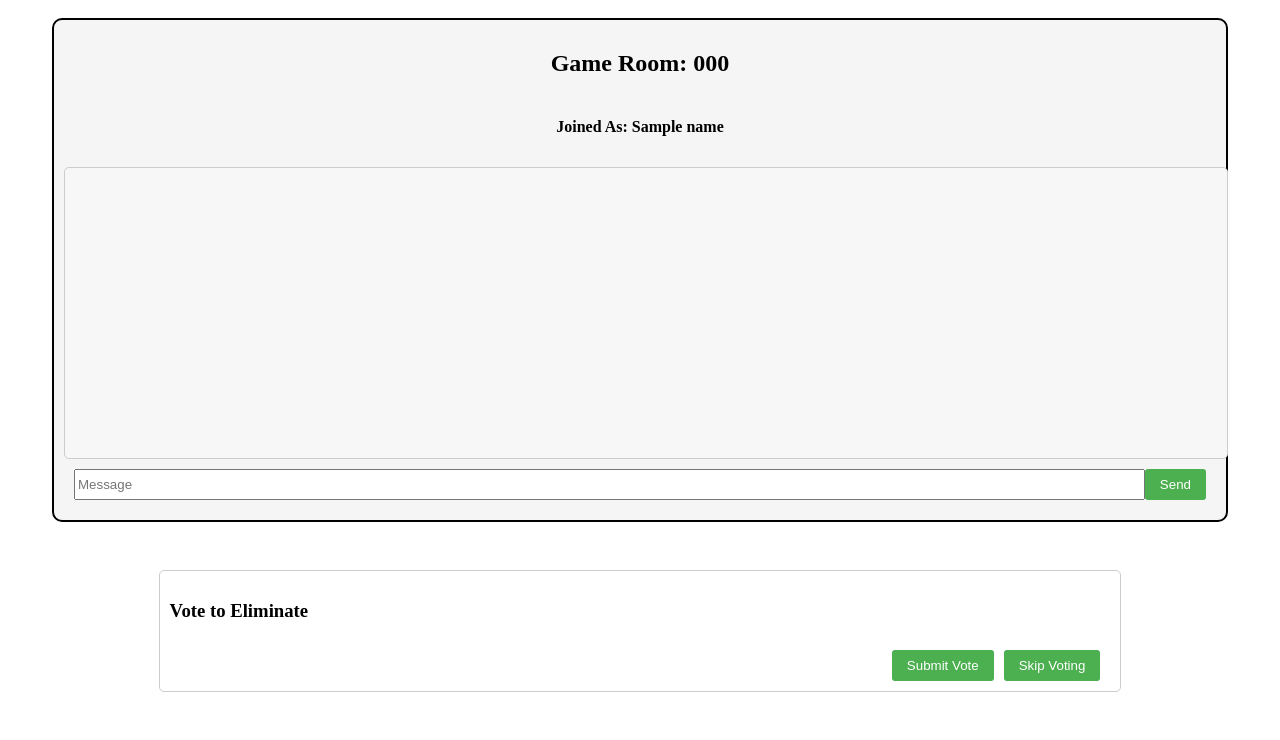
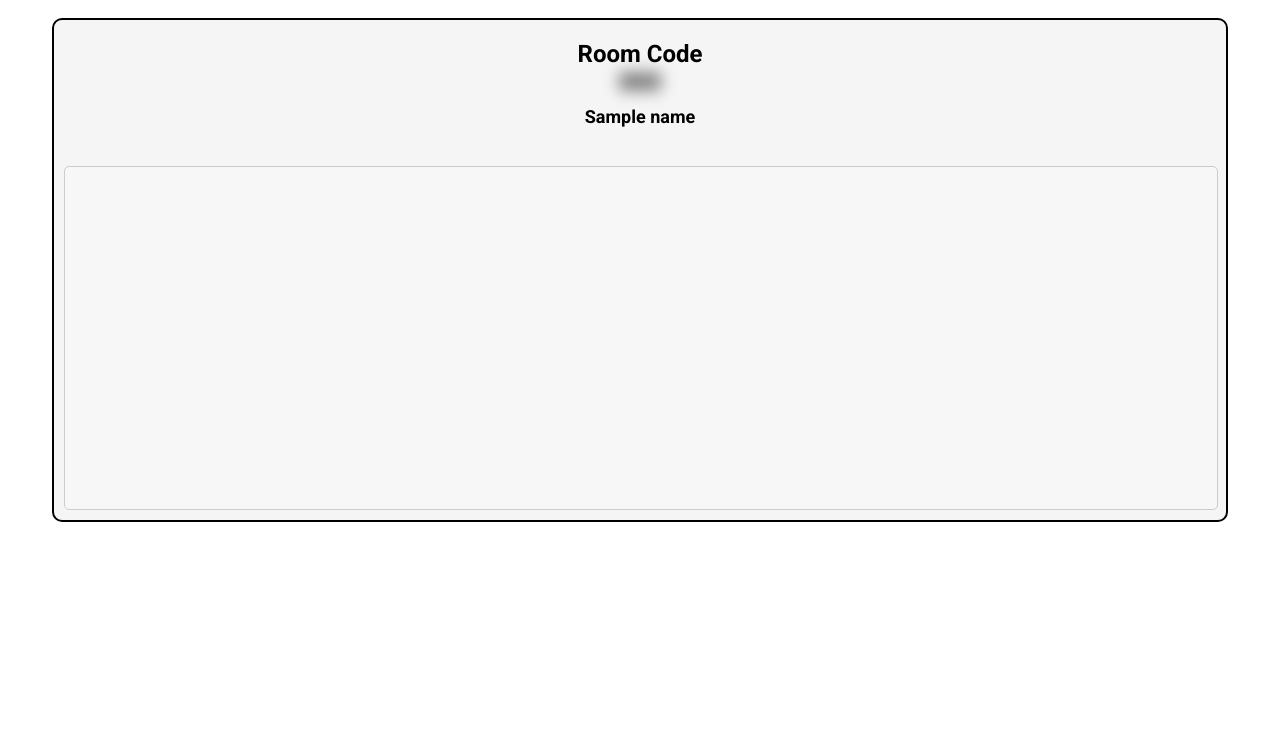
Before and after one commit to Dericktan/undercover-game, a Flask app: template templates/room.html in a window 1280 px wide. Shown: the top 740 px of the page. Run offline with Flask 3, Linux system fonts and the light colour scheme; the template is opened without the code that fills it: most values are stand-ins (such as "Sample title", 1, 10 or a date in 2020); some libraries are stand-ins or nearby versions.

Commit message:
Styling and UI fixes

```diff
--- a/static/css/style.css
+++ b/static/css/style.css
@@ -1,7 +1,24 @@
+* {
+    font-family: "Roboto";
+}
+
 .content {
     display: flex;
     flex-direction: column;
     align-items: center;
+}
+
+.title {
+    margin-top: 10px;
+    font-size: 24px;
+    font-weight: bold;
+}
+
+.subtitle {
+    margin-top: 10px;
+    margin-bottom: 10px;
+    font-size: 18px;
+    font-weight: bold;
 }
 
 .buttons {
@@ -9,12 +26,13 @@ display: flex;
     flex-direction: column;
     align-items: center;
     justify-content: center;
-gap: 10px;
 }
 
 .voting-section {
-    margin-top: 20px; /* Adjust spacing from message box */
-    width: 80%; /* Adjust width if needed */
+    margin-top: 20px;
+    /* Adjust spacing from message box */
+    width: 80%;
+    /* Adjust width if needed */
     border: 1px solid #ccc;
     border-radius: 5px;
     padding: 10px;
@@ -26,7 +44,6 @@ gap: 10px;
     justify-content: flex-end;
     margin-top: 10px;
 }
-
 
 .join {
     display: flex;
@@ -47,8 +64,10 @@ width: 100%;
     flex-direction: column;
     width: 90vw;
     align-items: stretch;
-    margin: 10px auto; /* Center the box */
+    margin: 10px auto;
+    /* Center the box */
     padding: 10px;
+    text-align: center;
 }
 
 .messages {
@@ -57,7 +76,6 @@ width: 100%;
     width: 100%;
     border: 1px solid #ccc;
     border-radius: 5px;
-    padding: 5px;
     margin-top: 10px;
     background-color: #f7f7f7;
 }
@@ -65,10 +83,6 @@ width: 100%;
 .inputs {
     padding: 10px;
     display: flex;
-}
-
-h2,h4 {
-text-align: center;
 }
 
 #message {
@@ -88,6 +102,7 @@ padding-right: 10px;
     font-size: 10px;
     color: darkgray;
 }
+
 /* popup card */
 .popup-card {
     display: none;
@@ -116,7 +131,7 @@ color: darkgray;
     cursor: pointer;
 }
 
-#guessWordButton:hover {
+#guessWordButton:hover:enabled {
     background-color: #45a049;
 }
 
@@ -129,7 +144,7 @@ color: darkgray;
     cursor: pointer;
 }
 
-#start-game-btn:hover {
+#start-game-btn:hover:enabled {
     background-color: #45a049;
 }
 
@@ -138,7 +153,8 @@ color: darkgray;
     width: 100%;
 }
 
-#voting-table td, #voting-table th {
+#voting-table td,
+#voting-table th {
     border: 1px solid #ddd;
     padding: 8px;
     text-align: left;
@@ -154,8 +170,13 @@ color: darkgray;
     cursor: pointer;
 }
 
-.voting-buttons button:hover {
+.voting-buttons button:hover:enabled {
     background-color: #45a049;
+}
+
+button:disabled {
+    background-color: #ccc;
+    cursor: not-allowed;
 }
 
 #send-btn {
@@ -167,6 +188,10 @@ color: darkgray;
     cursor: pointer;
 }
 
-#send-btn:hover {
+#send-btn:hover:enabled {
     background-color: #45a049;
 }
+
+.cursor-pointer {
+    cursor: pointer;
+}
--- a/templates/base.html
+++ b/templates/base.html
@@ -4,6 +4,9 @@
     <meta charset="UTF-8">
     <meta name="viewport" content="width=device-width, initial-scale=1.0">
     <title>Chat</title>
+    <link rel="preconnect" href="https://fonts.googleapis.com">
+<link rel="preconnect" href="https://fonts.gstatic.com" crossorigin>
+<link href="https://fonts.googleapis.com/css2?family=Roboto:ital,wght@0,100;0,300;0,400;0,500;0,700;0,900;1,100;1,300;1,400;1,500;1,700;1,900&display=swap" rel="stylesheet">
     <link rel="stylesheet" href="{{url_for('static',filename= 'css/style.css')}}">
     <script src="https://cdnjs.cloudflare.com/ajax/libs/socket.io/4.0.1/socket.io.js" integrity="sha512-q/dWJ3kcmjBLU4Qc47E4A9kTB4m3wuTY7vkFJDTZKjTs8jhyGQnaUrxa0Ytd0ssMZhbNua9hE+E7Qv1j+DyZwA==" crossorigin="anonymous"></script>
 </head>
--- a/templates/room.html
+++ b/templates/room.html
@@ -2,52 +2,49 @@
 {% block content %}
 <div class="content">
     <div class="message-box">
-        <h2>Game Room: {{code}}</h2>
-        <h4>Joined As: <span id="currentUser">{{name}}</span></h4>
-        <div class="messages" id="messages"></div>
-        <div class="inputs">
-            <input type="text" rows="3" placeholder="Message" name="message" id="message">
-            <button type="button" name="send" id="send-btn" style="display: inline;"
-                onClick="sendMessage()">Send</button>
+        <div class="title">
+            Room Code<br/><span style="filter: blur(8px)">{{code}}</span>
         </div>
+        <div class="subtitle">
+            <span id="currentUser">{{name}}</span>
+            <br>
         </div>
-    <br>
         <div class="buttons">
             {% if is_host %}
-        <div class="join">
-            <input type="number" rows="3" placeholder="Number of Undercover" name="setUndercover" id="setUndercover">
+                <input type="number" class="text" placeholder="Number of Undercover" name="setUndercover" id="setUndercover" style="text-align: center;"> <br>
                 <button type="button" name="start-game-btn" id="start-game-btn" onclick="startGame()">Start Game</button>
-        </div>
             {% else %}
-        <div class="join">
-            <input type="text" rows="3" placeholder="Number of Undercover" name="setUndercover" id="setUndercover"
-                style="display: none;">
+                <input type="number" placeholder="Number of Undercover" name="setUndercover" id="setUndercover"
+                    style="display: none;"> <br>
                 <button type="button" name="start-game-btn" id="start-game-btn" style="display: none;"
                     onclick="startGame()">Start Game</button>
-        </div>
             {% endif %}
         </div>
-    <div class="voting-section" id="voting-section" style="display: unset;">
+        <div class="messages" id="messages"></div>
+    </div>
+    <div>
+        <span id="user-role"></span>
+    </div>
+    <div class="voting-section" id="voting-section" style="display: none;">
         <h3>Vote to Eliminate</h3>
         <table id="voting-table">
             <!-- Table rows with radio buttons for each user -->
         </table>
         <div class="voting-buttons">
-            <button onclick="submitVote()">Submit Vote</button>
-            <button onclick="skipVote()">Skip Voting</button>
+            <button onclick="submitVote()" id="submitVoteButton">Submit Vote</button>
+            <button onclick="skipVote()" id="skipVoteButton">Skip Voting</button>
         </div>
     </div>
-    <div>
-        <span id="user-role"></span>
+    <div class="inputs">
+        <div id="guessWord" style="visibility: hidden;">
+            <input type="text" rows="3" placeholder="Guess Word" name="guessWord" id="guessWordInput">
+            <button type="button" name="guessWordButton" id="guessWordButton" style="display: none;" onClick="guessWord()">Send</button>
         </div>
-    <div class="inputs">
-        <input type="text" rows="3" placeholder="Guess Word" name="guessWord" style="visibility: hidden;" id="guessWord">
-        <button type="button" name="guessWordButton" id="guessWordButton" style="display: none;" onClick="guessWord()">Send</button>
     </div>
     <!-- Popup card -->
     <div class="popup-card" id="popup-card">
         <!-- Content to display room roles and winner info -->
-        <h2>Room Roles and Winner</h2>
+        <h2 id="popup-title"></h2>
         <div id="roles-info">
             <!-- Room roles and winner information will be displayed here -->
         </div>
@@ -60,7 +57,7 @@
     const messages = document.getElementById("messages")
     const createMessage = (name, msg) => {
         const content = `
-        <div class = text>
+        <div class="text" user="name">
             <span>
                 <strong>${name}</strong>: ${msg}
             </span>
@@ -74,11 +71,21 @@
 
     socketio.on("message", (data) => {
         createMessage(data.name, data.message);
+        let history = document.getElementById('messages')
+        let interval
+        interval = setInterval(function() {
+            history.scrollTop = history.scrollHeight
+            clearInterval(interval)
+        }, 1)
     })
 
-    // socketio.on("startGame",(data) =>{
+    socketio.on("gameStarted",(data) =>{
+        console.log("Start Game");
+        document.getElementById("messages").innerHTML = "";
+        const button = document.getElementById("voting-section");
+        button.style.display = "block"
+    })
 
-    // })
     socketio.on("hostChange", (data) => {
         var isHost = data.isHost;
         // console.log(currentUser, isHost)
@@ -92,7 +99,6 @@
     });
     var inGameUsers = []
     socketio.on("updateRoles", (data) => {
-        debugger;
         const roomRoles = data.room_roles;
         let randomWord = data.random_word.replace(/[\[\]]/g, '')
         randomWord = randomWord.split(",");
@@ -109,13 +115,16 @@
             if (username == currentUser.innerText) {
                 // const userRole = roomRoles[username];
                 if (roomRoles[username] == "undercover") {
-                    displayUserWord(randomWord[1].trim()); // Function to display the role for the current user
+                    displayUserWord(randomWord[1].trim());
+                    showPopup("", "<h1>You are Undercover</h1>", 10);
                 }
                 else if (roomRoles[username] == "civilian") {
-                    displayUserWord(randomWord[0].trim()); // Function to display the role for the current user
+                    displayUserWord(randomWord[0].trim());
+                    showPopup("", "<h1>You are Civilian</h1>", 10);
                 }
                 else {
-                    displayUserWord("You are MR. White"); // Function to display the role for the current user
+                    displayUserWord(" ");
+                    showPopup("", "<h1>You are Mr. White</h1>", 10);
                 }
             }
         });
@@ -123,13 +132,11 @@
     function displayUserWord(word) {
         const roleDisplayElement = document.getElementById("user-role");
         roleDisplayElement.innerHTML = `
-            <span>Your got: <span id="word" style="display:none">${word}</span></span>
-            <button onclick="toggleVisibility()">Show</button>
+            Word: ${word}
         `;
     }
 
     function toggleVisibility() {
-        debugger;
         const wordElement = document.getElementById("word");
         const button = document.querySelector("#user-role button");
 
@@ -146,17 +153,24 @@
         const votingTable = document.getElementById("voting-table");
         votingTable.innerHTML = ""
         inGameUsers.forEach(user => {
+            if (currentUser.innerText == user) return;
             const row = document.createElement("tr");
             const cell = document.createElement("td");
+            const label = document.createElement("label");
             const radio = document.createElement("input");
             radio.type = "radio";
             radio.name = "vote";
             radio.value = user;
-            cell.appendChild(radio);
-            cell.appendChild(document.createTextNode(user));
+            label.appendChild(radio);
+            label.appendChild(document.createTextNode(user));
+            label.setAttribute("class", "cursor-pointer");
+            cell.appendChild(label);
             row.appendChild(cell);
             votingTable.appendChild(row);
         });
+
+        document.getElementById("submitVoteButton").disabled = false;
+        document.getElementById("skipVoteButton").disabled = false;
     }
     function shuffleArray(array) {
         for (let i = array.length - 1; i > 0; i--) {
@@ -171,7 +185,6 @@
     });
     function toggleButtons() {
         // console.log("toggle button")
-        debugger;
         const button = document.getElementById("voting-section");
         button.style.display = "none"
     }
@@ -179,12 +192,10 @@
         // console.log("eliminate" + data.name)
         // console.log(currentUser)
         if (currentUser.innerText == data.name) {
-            debugger;
             toggleButtons()
         }
     });
     socketio.on("guessWord", (data) => {
-        debugger;
         // console.log("guessWord"+data.white+data)
         if (currentUser.innerText == data.white) {
             const guessWord = document.getElementById("guessWord")
@@ -194,12 +205,15 @@
         }
     })
     // Function to display the popup card
-    function showPopup(rolesInfo) {
+    function showPopup(title, content, duration) {
         const popup = document.getElementById('popup-card');
+        const popupTitle = document.getElementById('popup-title');
         const rolesContent = document.getElementById('roles-info');
 
+        popupTitle.innerHTML = title;
+
         // Set the content of the popup card with room roles and winner info
-        rolesContent.innerHTML = rolesInfo;
+        rolesContent.innerHTML = content;
 
         // Display the popup card
         popup.style.display = 'block';
@@ -207,30 +221,32 @@
         // Hide the popup after 15 seconds
         setTimeout(() => {
             popup.style.display = 'none';
-            location.reload();
-        }, 15000); // 15 seconds (15000 milliseconds)
+        }, duration * 1000); // 15 seconds (15000 milliseconds)
     }
 
     // Socket event to receive room roles from the server
     socketio.on("roomRoles", (data) => {
-        debugger;
 
         var roles = data.roles;
         let rolesInfo = '<p>Room Roles:</p><ul>';
 
         // Generate list items for each player and their respective roles
         Object.keys(roles).forEach((player) => {
-            rolesInfo += `<li>${player}: ${roles[player]}</li>`;
+            const roleNames = {
+                "undercover": "Undercover",
+                "civilian": "Civilian",
+                "white": "Mr. White"
+            };
+            rolesInfo += `<li>${player}: ${roleNames[roles[player]]}</li>`;
         });
 
-        rolesInfo += '</ul><p>Winner:' + data.winner + '</p>'; // Modify this line to display the actual winner
+        rolesInfo += '</ul><p>Winner: ' + data.winner + '</p>'; // Modify this line to display the actual winner
 
         // Call the function to display the popup card with room roles and winner info
-        showPopup(rolesInfo);
+        showPopup("Roles and Winner", rolesInfo, 15);
     });
     function guessWord() {
-        debugger;
-        var guessedWordValue = document.getElementById("guessWord").value
+        var guessedWordValue = document.getElementById("guessWordInput").value
         socketio.emit("guessedWord", {"data":guessedWordValue,"name":currentUser.innerText})
         var guessWordElement = document.getElementById("guessWord")
         guessWordElement.style.visibility = "hidden";
@@ -246,11 +262,13 @@
         const votedUser = selectedUser.value;
         // Emit an event to send the voted user to the server
         socketio.emit("userVote", votedUser);
+        document.getElementById("submitVoteButton").disabled = true;
+        document.getElementById("skipVoteButton").disabled = true;
     }
 
     function skipVote() {
         // Emit an event to skip voting
-        socketio.emit("userVote", "SKIP");
+        socketio.emit("userVote", "skip");
     }
 
     const sendMessage = () => {
@@ -268,15 +286,15 @@
     var input = document.getElementById("message");
 
     // Execute a function when the user presses a key on the keyboard
-    input.addEventListener("keypress", function (event) {
-        // If the user presses the "Enter" key on the keyboard
-        if (event.key === "Enter") {
-            // Cancel the default action, if needed
-            event.preventDefault();
-            // Trigger the button element with a click
-            document.getElementById("send-btn").click();
-        }
-    });
+    // input.addEventListener("keypress", function (event) {
+    //     // If the user presses the "Enter" key on the keyboard
+    //     if (event.key === "Enter") {
+    //         // Cancel the default action, if needed
+    //         event.preventDefault();
+    //         // Trigger the button element with a click
+    //         document.getElementById("send-btn").click();
+    //     }
+    // });
 </script>
 
 {% endblock %}
```
Also changed, not shown: templates/home.html (+6 -7 lines). Lines whose indentation alone changed are shown as unchanged.
